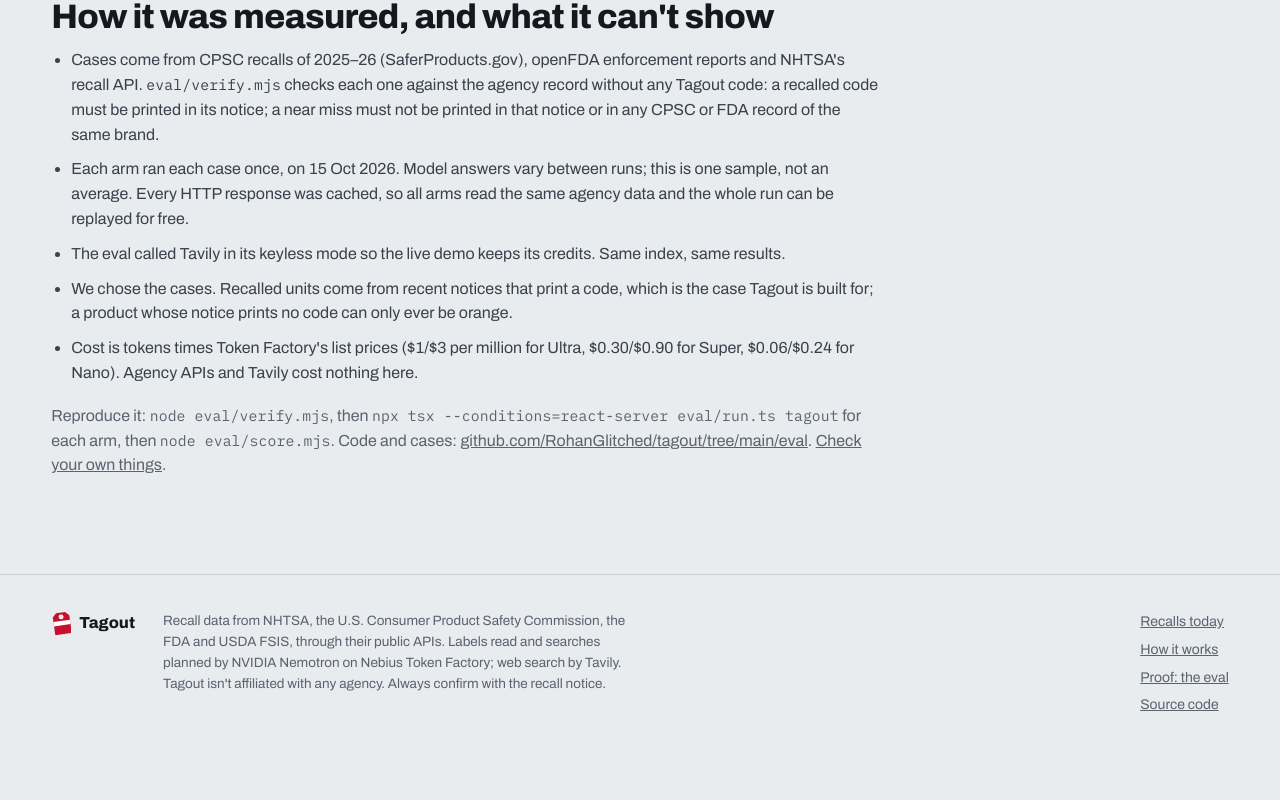
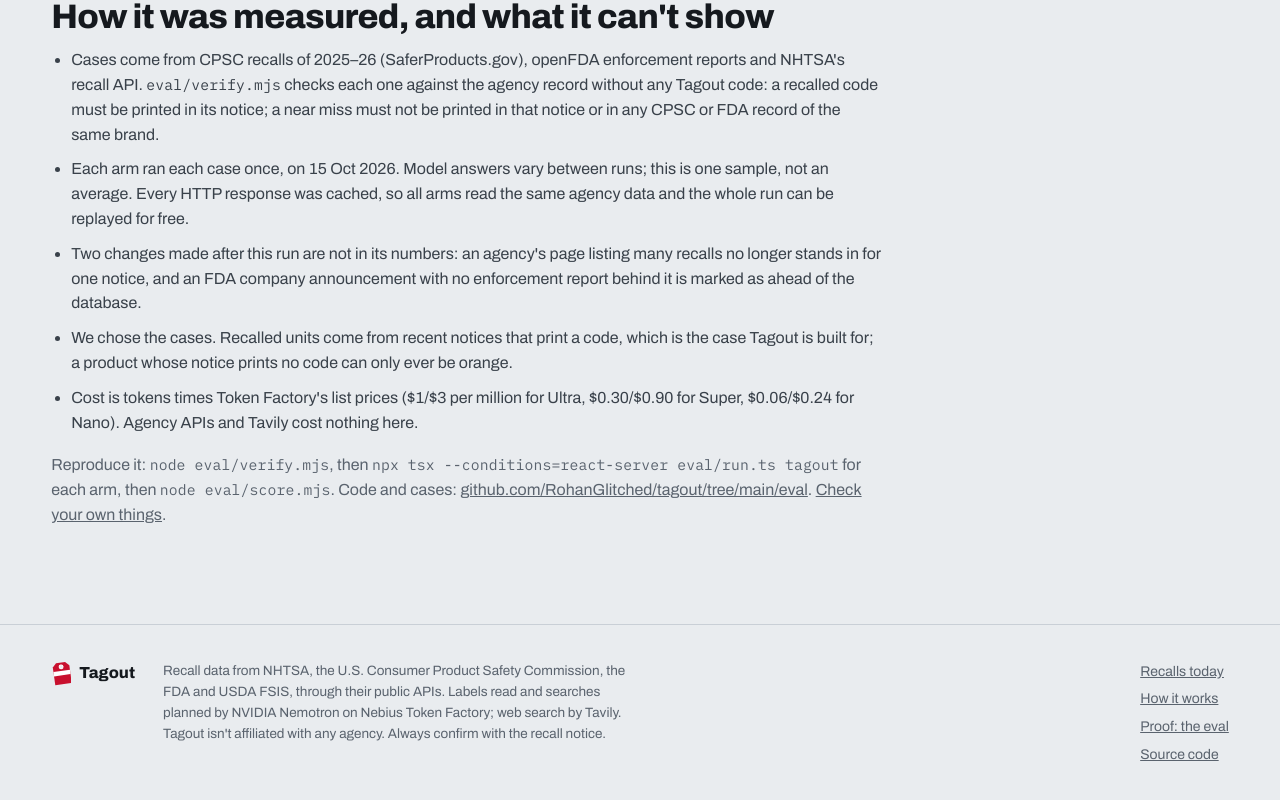
Before and after one commit to RohanGlitched/tagout, a Next.js app: page /proof in a window 1280 px wide. Shown: the part 6524-7324 px from the top of the page. Before the commit the page ends 7288 px from the top, so only its background shows below. Built offline with nearby package versions, Linux system fonts and the light colour scheme; no server answers.

Commit message:
Proof: say which later changes the run doesn't include

```diff
--- a/app/proof/page.tsx
+++ b/app/proof/page.tsx
@@ -369,7 +369,10 @@
               Each arm ran each case once, on {fmtRun(summary.at)}. Model answers vary between runs; this is one sample, not an average. Every HTTP response was cached, so all arms read
               the same agency data and the whole run can be replayed for free.
             </li>
-            <li>The eval called Tavily in its keyless mode so the live demo keeps its credits. Same index, same results.</li>
+            <li>
+              Two changes made after this run are not in its numbers: an agency&apos;s page listing many recalls no longer stands in for one notice, and an FDA company
+              announcement with no enforcement report behind it is marked as ahead of the database.
+            </li>
             <li>
               We chose the cases. Recalled units come from recent notices that print a code, which is the case Tagout is built for; a product whose notice prints no code can only ever
               be orange.
```
